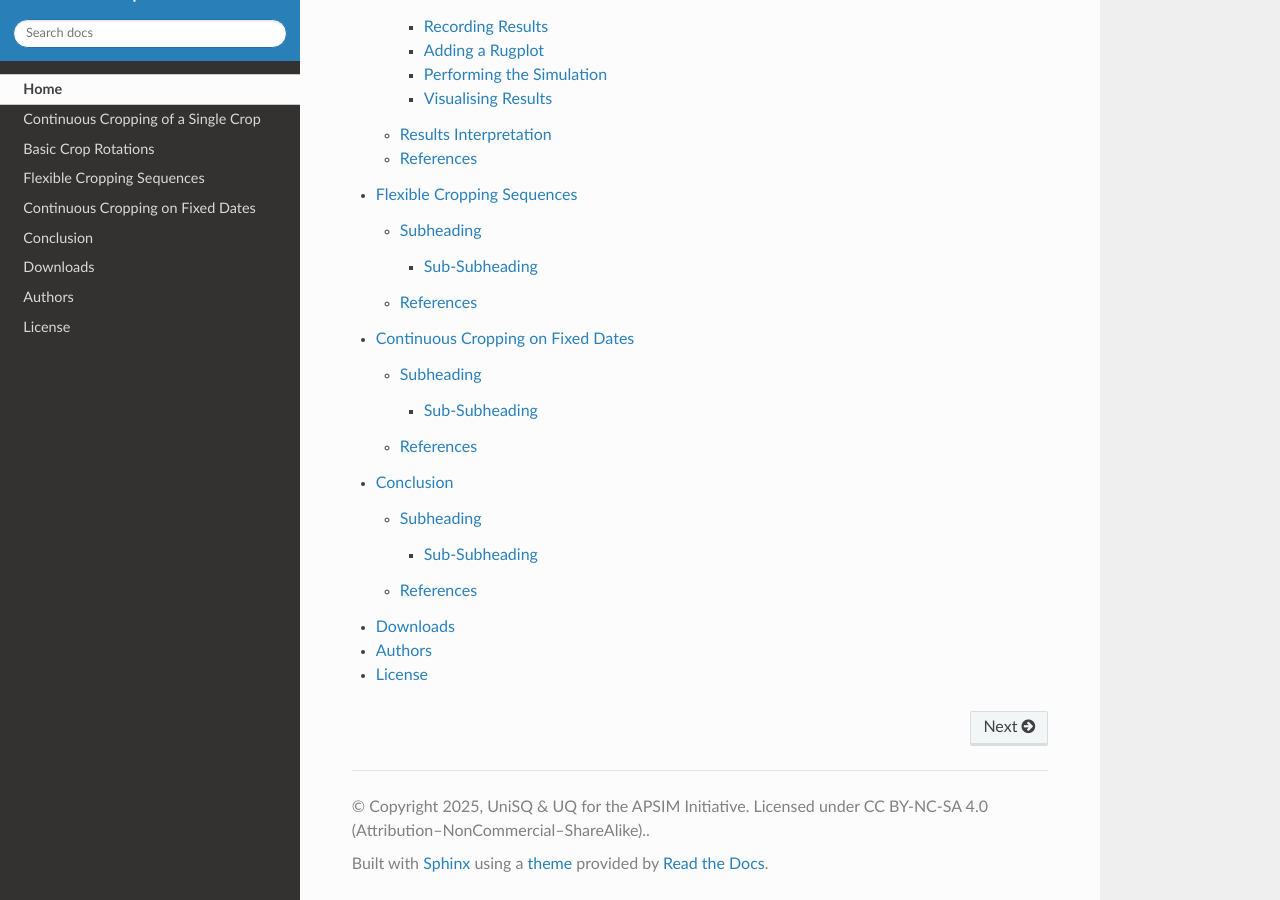
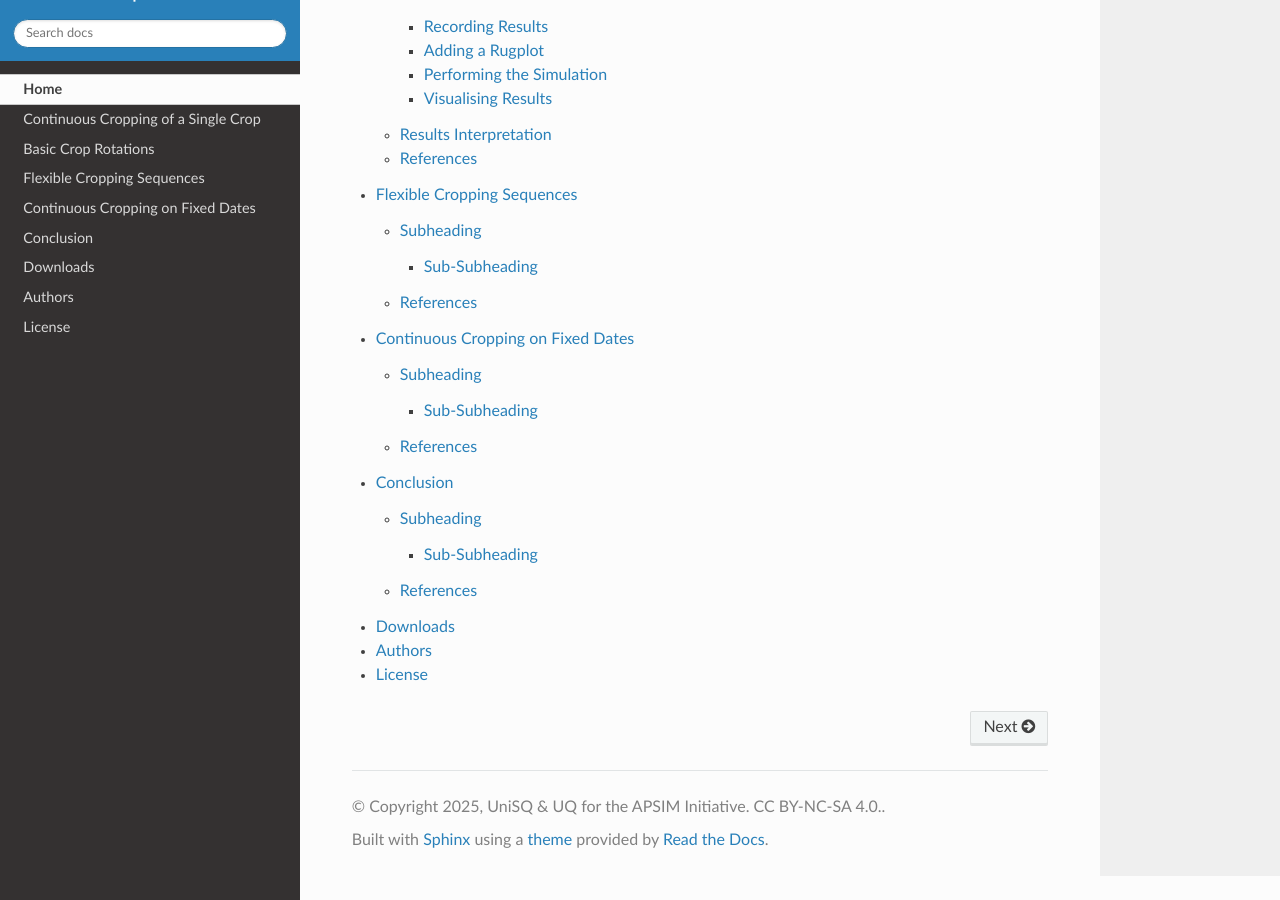
Before and after one commit to ugrewer/APSIM_RotationTraining, a Sphinx documentation site: the page built from docs/index.rst, in a window 1280 px wide and 900 px high, scrolled down 2669 px. Built offline with Sphinx 7.4.7 and the Read the Docs theme 3.1.0, drawn with Linux system fonts in a browser that asks for light colours.

Commit message:
shortened footnote copyright

```diff
--- a/docs/conf.py
+++ b/docs/conf.py
@@ -18,7 +18,7 @@
 # -- Project information -----------------------------------------------------
 
 project = "APSIM Crop Rotation Tutorial"
-copyright = "2025, UniSQ & UQ for the APSIM Initiative. Licensed under CC BY-NC-SA 4.0 (Attribution–NonCommercial–ShareAlike)."
+copyright = "2025, UniSQ & UQ for the APSIM Initiative. CC BY-NC-SA 4.0."
 author = "Uwe Grewer (UniSQ), Peter de Voil (UQ)"
 
 
```
